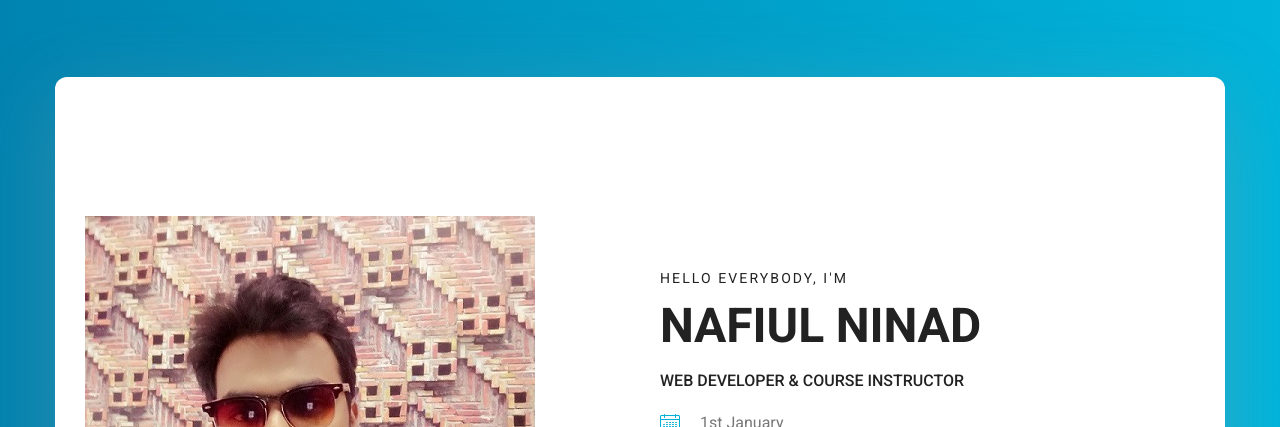
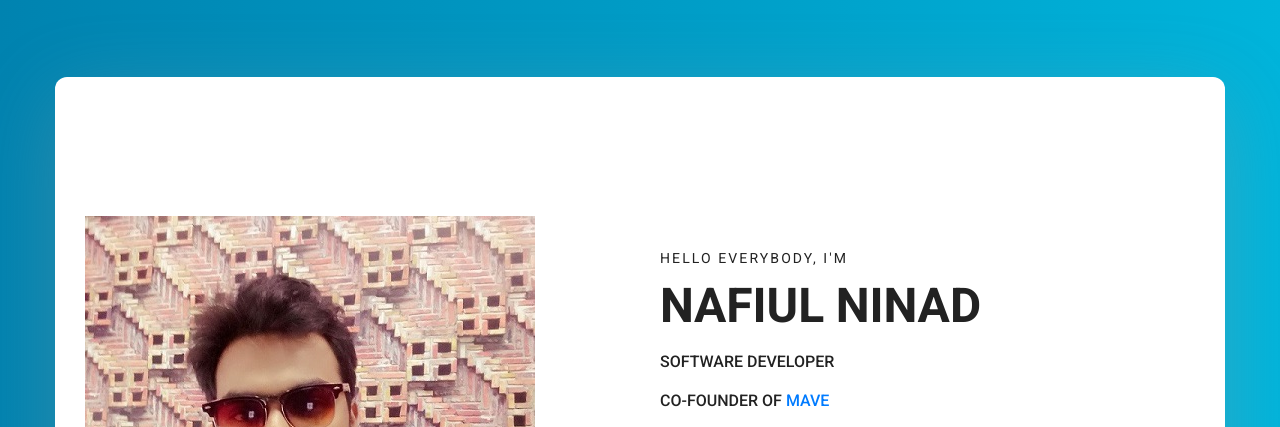
Before and after one commit to nafiul90/nafiu90.github.io, a plain HTML site: page index.html in a window 1280 px wide. Shown: the part 123-550 px from the top of the page. Drawn offline with Linux system fonts and the light colour scheme.

Commit message:
some change

```diff
--- a/index.html
+++ b/index.html
@@ -70,7 +70,8 @@
 								<div class="personal_text">
 									<h6>Hello Everybody, I'm</h6>
 									<h3>Nafiul Ninad</h3>
-									<h4>Web Developer & Course Instructor</h4>
+									<h4>Software Developer</h4>
+									<h4>Co-founder of <a href="https://maveteam.com/"> Mave</a></h4>
 									<ul class="list basic_info">
 										<li><a href="#"><i class="lnr lnr-calendar-full"></i> 1st January</a></li>
 										<li><a href="#"><i class="lnr lnr-phone-handset"></i> +880 1966 362744</a></li>
```
